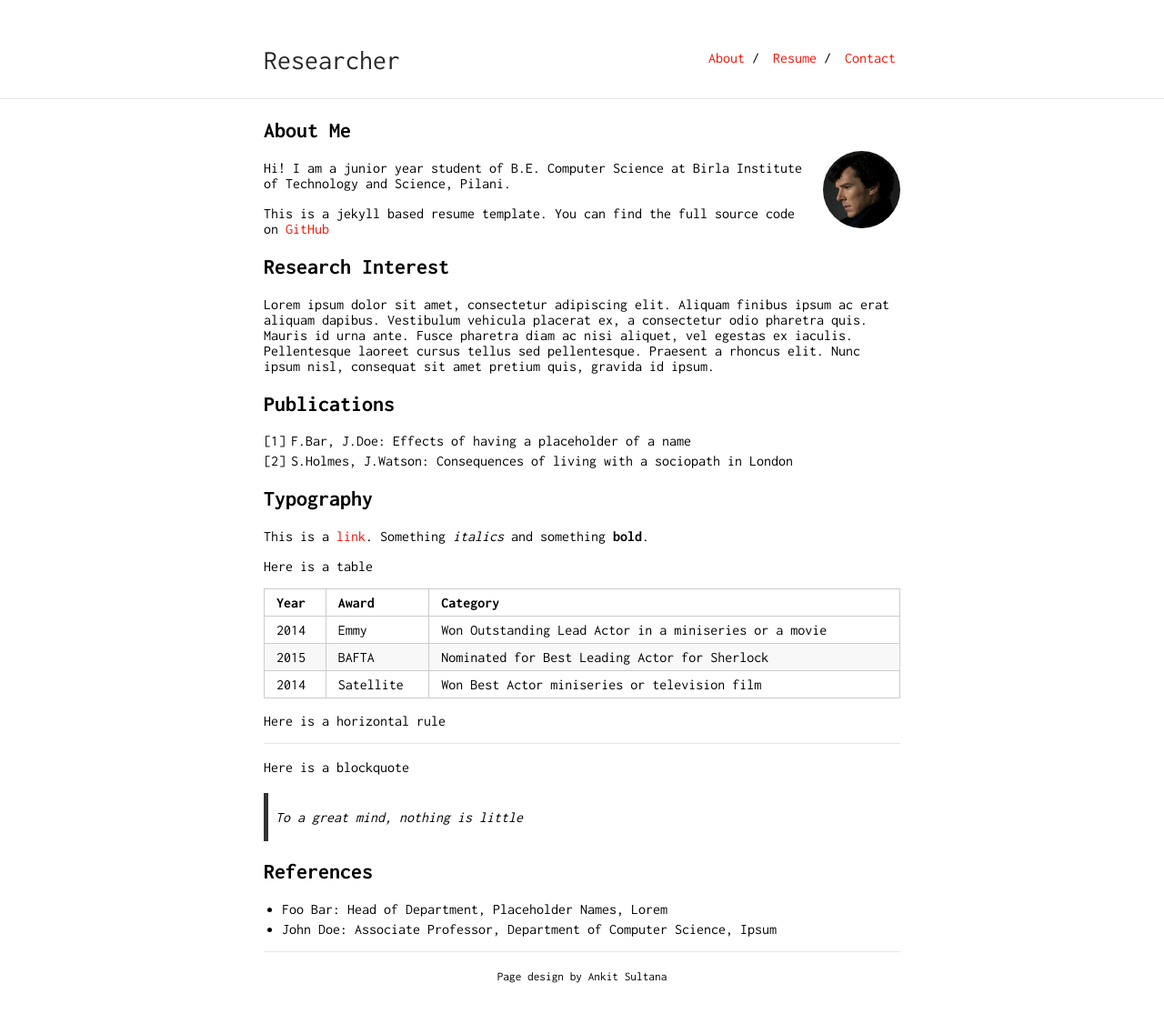
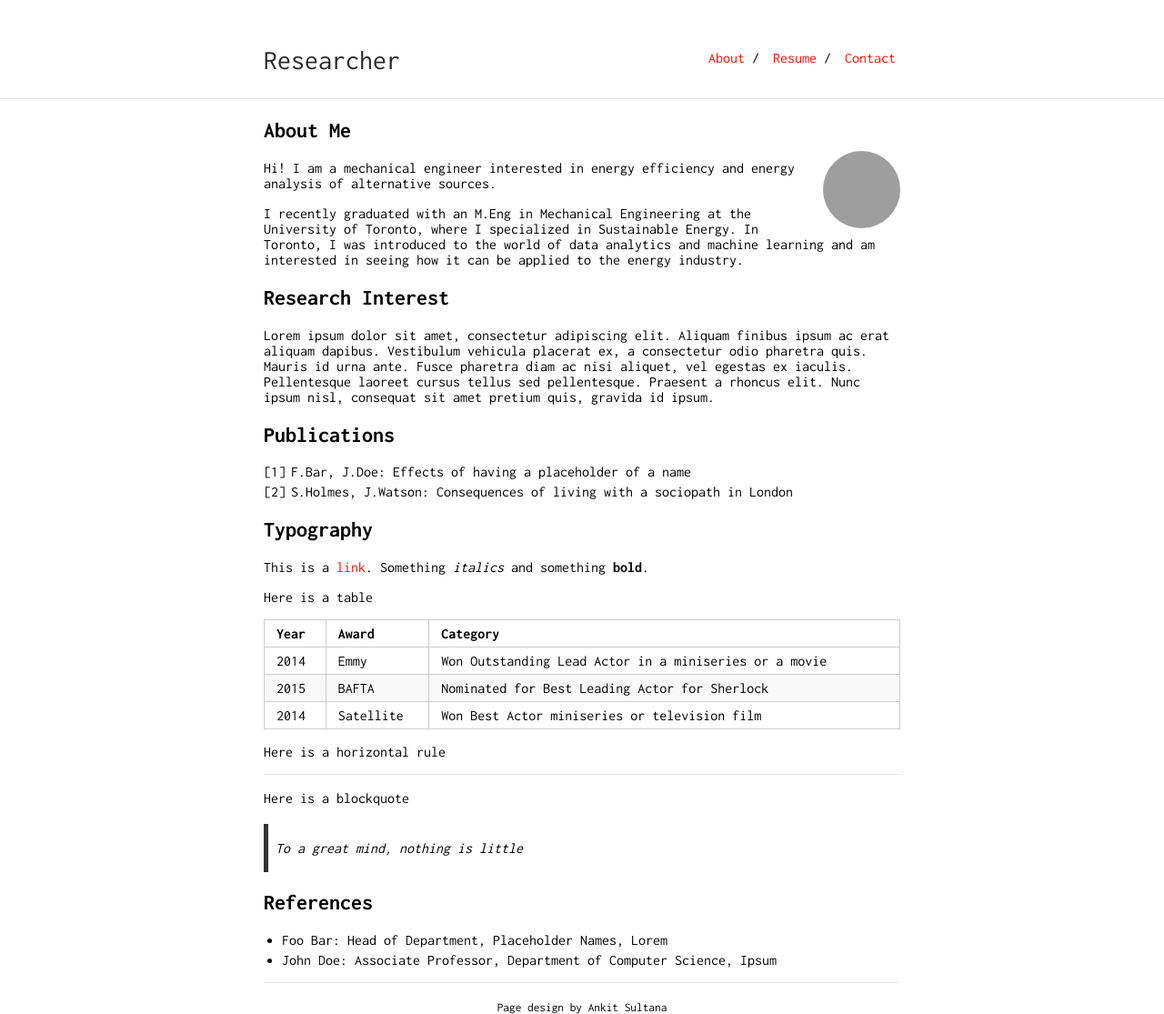
Before and after one commit to bagde/bagde.github.io, a Jekyll site: the page built from index.md, in a window 1280 px wide. Shown: the whole page at 91% size. Built offline with Jekyll 4.4.1, drawn with Linux system fonts in a browser that asks for light colours; our own code applies the rules of GitHub Pages for plain Markdown files; before the commit the page ends 1081 px from its top, so only the background shows below that; grey boxes are pictures that could not be loaded.

Commit message:
Changed pic and about me

```diff
--- a/index.md
+++ b/index.md
@@ -4,11 +4,12 @@ layout: default
 
 ## About Me
 
-<img class="profile-picture" src="sherlock.jpg">
+<img class="profile-picture" src="HeadShot.jpg">
 
-Hi! I am a junior year student of B.E. Computer Science at Birla Institute of Technology and Science, Pilani.
+Hi! I am a mechanical engineer interested in energy efficiency and energy analysis of alternative sources.
 
-This is a jekyll based resume template. You can find the full source code on [GitHub](https://github.com/bk2dcradle/researcher)
+I recently graduated with an M.Eng in Mechanical Engineering at the University of Toronto, where I specialized in Sustainable Energy.
+In Toronto, I was introduced to the world of data analytics and machine learning and am interested in seeing how it can be applied to the energy industry.
 
 ## Research Interest
 
```
Also changed, not shown: 1 other file.
